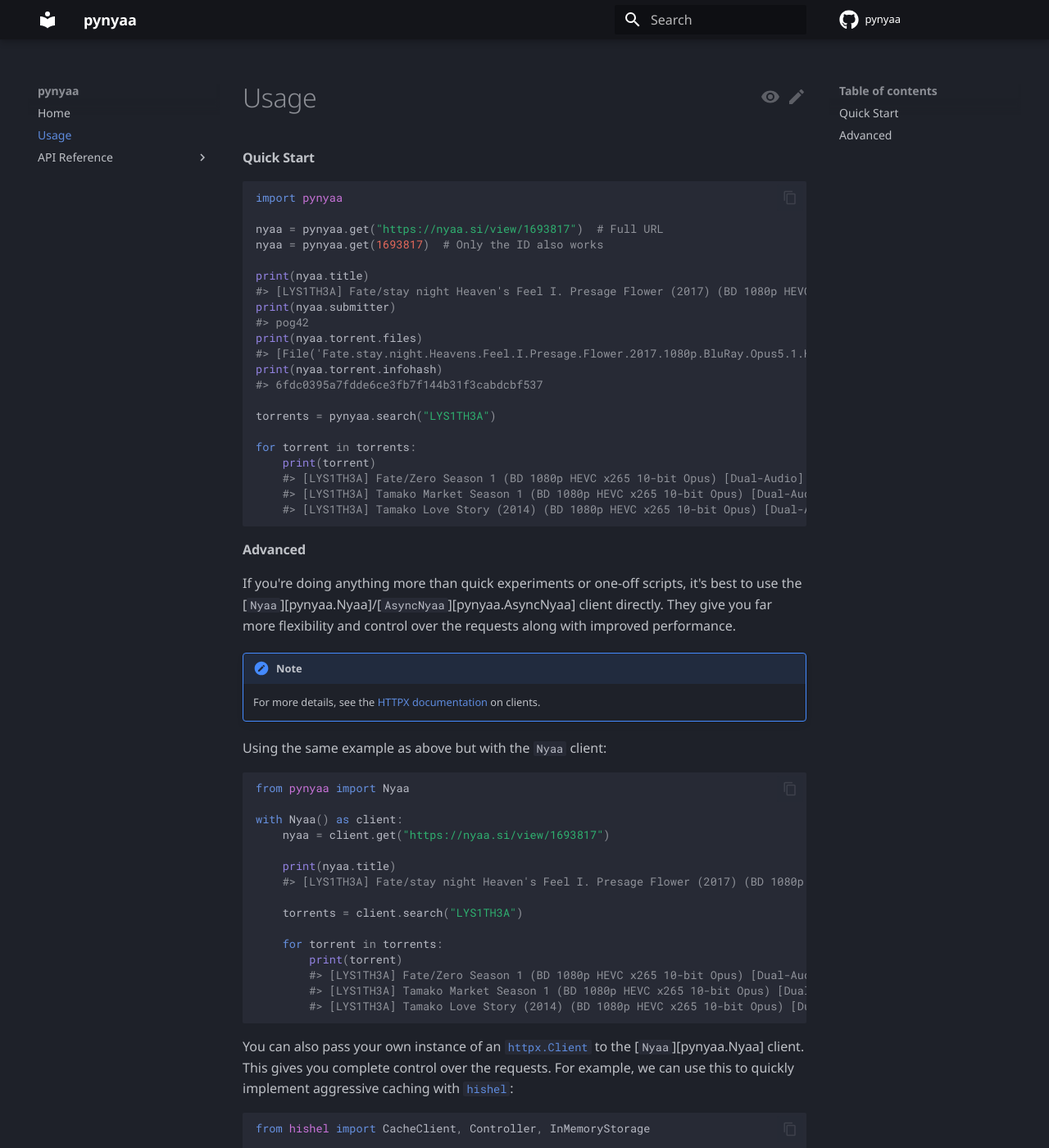
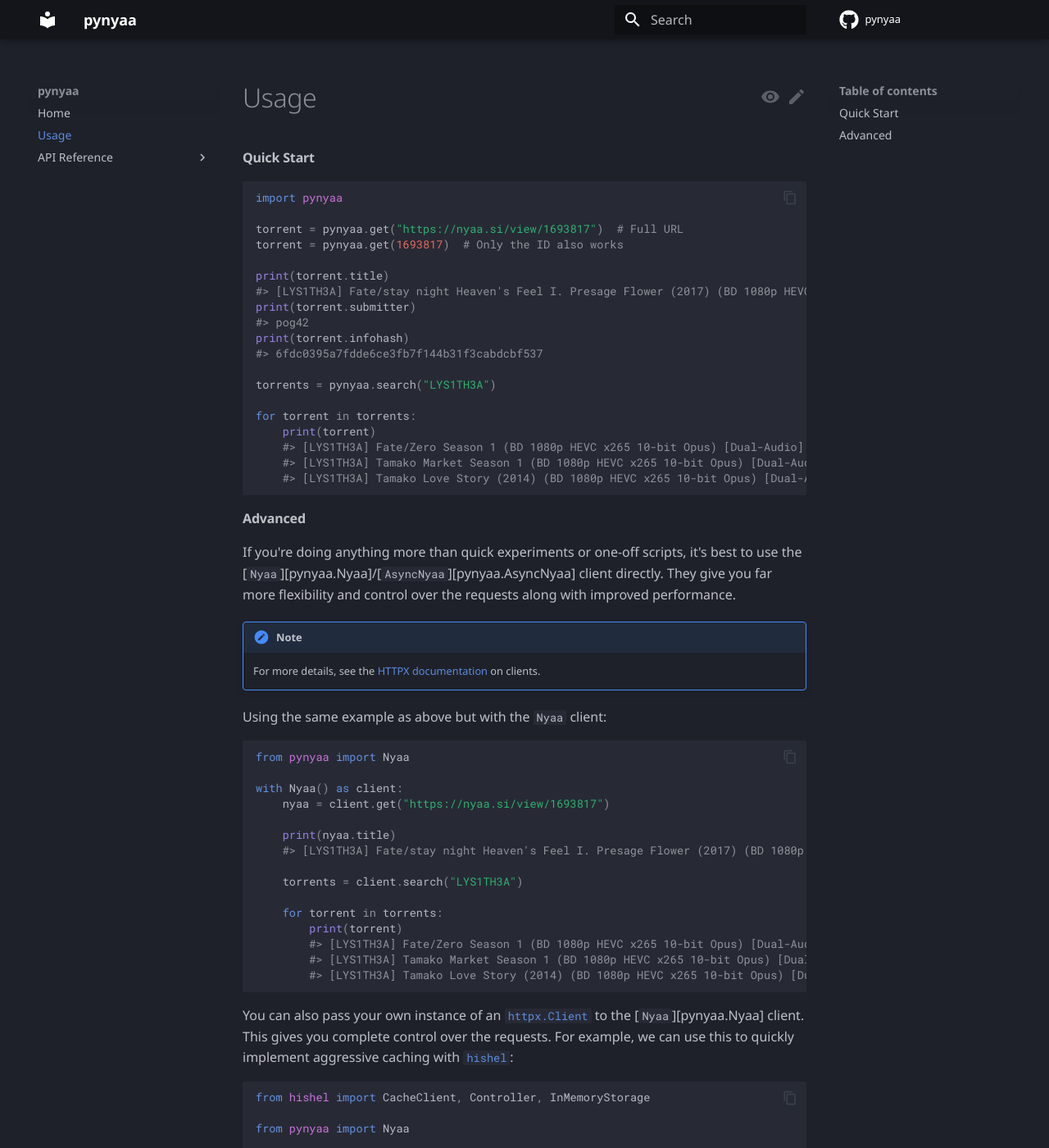
Before and after one commit to Ravencentric/pynyaa, an MkDocs documentation site: the page built from docs/usage.md, in a window 1280 px wide and 1400 px high. Shown: the whole window at 82% size. Built offline with MkDocs 1.6.1 and Material for MkDocs 9.7.7, drawn with Linux system fonts in a browser that asks for light colours; comment, search, counter and statistics services are not loaded; some of the changed text lies outside the part shown.

Commit message:
docs: update examples

````diff
--- a/docs/usage.md
+++ b/docs/usage.md
@@ -3,16 +3,14 @@
 ```py
 import pynyaa
 
-nyaa = pynyaa.get("https://nyaa.si/view/1693817")  # Full URL
-nyaa = pynyaa.get(1693817)  # Only the ID also works
+torrent = pynyaa.get("https://nyaa.si/view/1693817")  # Full URL
+torrent = pynyaa.get(1693817)  # Only the ID also works
 
-print(nyaa.title)
+print(torrent.title)
 #> [LYS1TH3A] Fate/stay night Heaven's Feel I. Presage Flower (2017) (BD 1080p HEVC x265 10-bit Opus) [Dual-Audio]
-print(nyaa.submitter)
+print(torrent.submitter)
 #> pog42
-print(nyaa.torrent.files)
-#> [File('Fate.stay.night.Heavens.Feel.I.Presage.Flower.2017.1080p.BluRay.Opus5.1.H.265-LYS1TH3A.mkv', size=12263052206)]
-print(nyaa.torrent.infohash)
+print(torrent.infohash)
 #> 6fdc0395a7fdde6ce3fb7f144b31f3cabdcbf537
 
 torrents = pynyaa.search("LYS1TH3A")
````
Also changed, not shown: other parts of docs/usage.md (+2 -1 lines), 5 other files.
